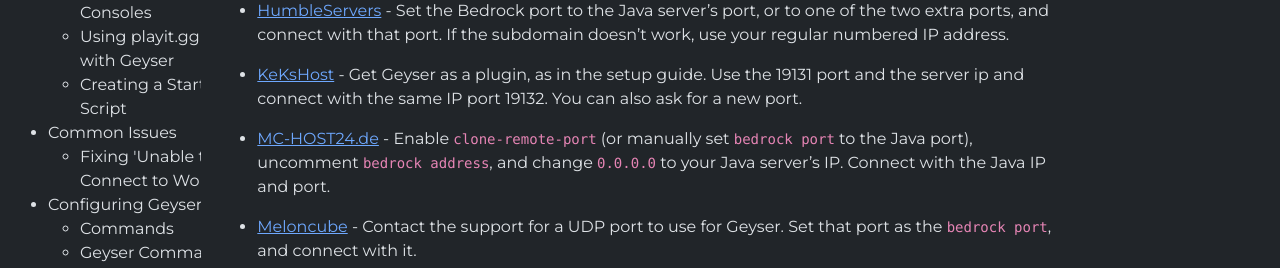
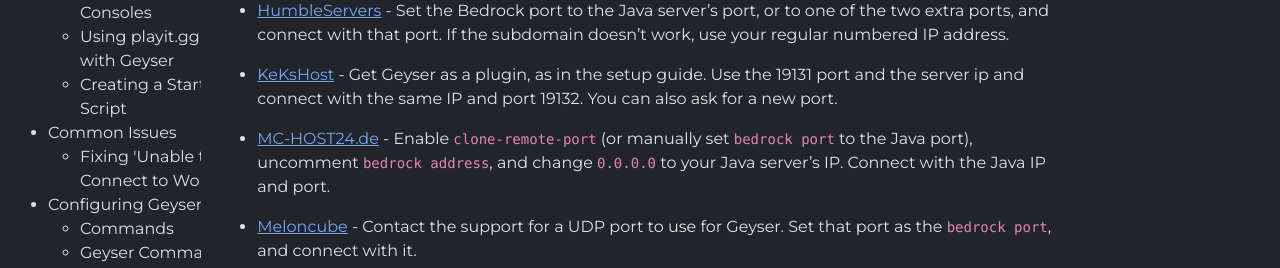
Before and after one commit to GeyserMC/GeyserWiki, a Jekyll site: the page built from _docs/geyser/supported-hosting-providers.md, in a window 1280 px wide and 900 px high, scrolled down 3783 px. Shown: the part 195-463 px from the top of the window. Built offline with Jekyll 4.4.1, drawn with Linux system fonts in a browser that asks for light colours.

Commit message:
Update providers.json

```diff
--- a/_data/providers.json
+++ b/_data/providers.json
@@ -252,7 +252,7 @@
     {
       "name": "KeKsHost",
       "url": "https://kekshost.com/en/",
-      "description": "Get Geyser as a plugin, as in the setup guide. Use the 19131 port and the server ip and connect with the same IP port 19132. You can also ask for a new port."
+      "description": "Get Geyser as a plugin, as in the setup guide. Use the 19131 port and the server ip and connect with the same IP and port 19132. You can also ask for a new port."
     },
     {
       "name": "MC-HOST24.de",
```
